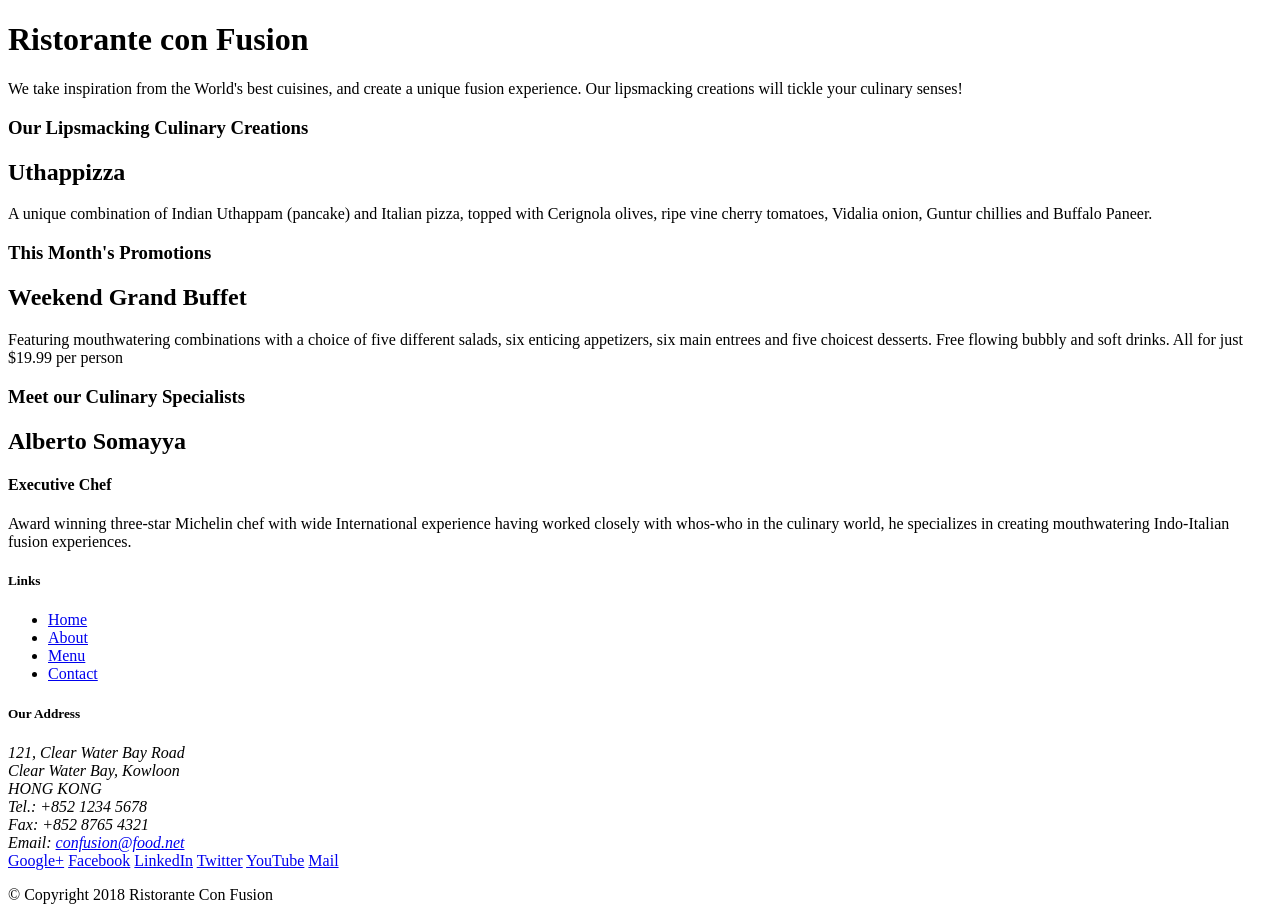
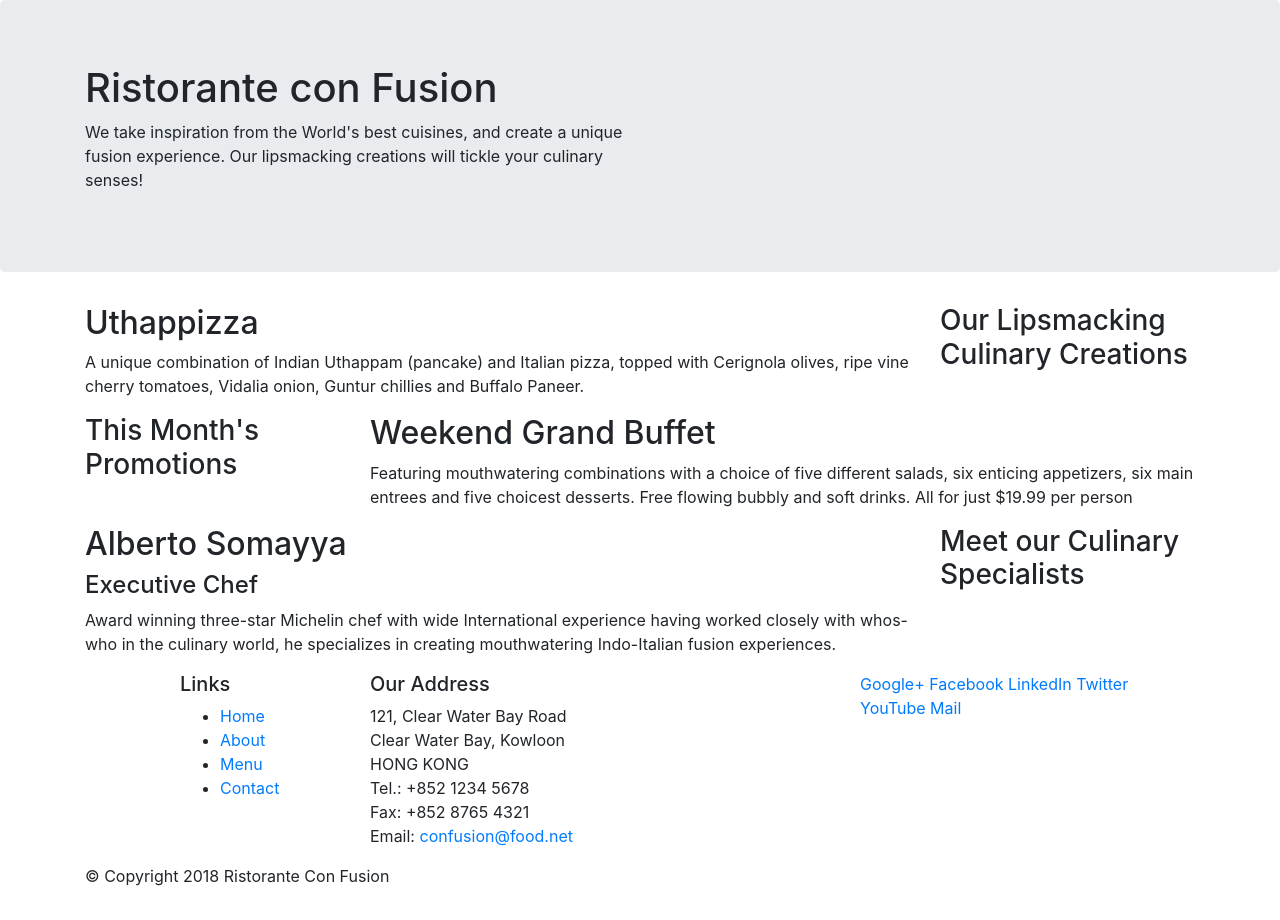
Before and after one commit to anjisvs/ConFusion, a website: page index.html in a window 1280 px wide. Drawn offline with nearby package versions, Linux system fonts and the light colour scheme.

Commit message:
Bootstrap Grid Part 1

```diff
--- a/index.html
+++ b/index.html
@@ -3,50 +3,57 @@
 
 <head>
     <title>Ristorante Con Fusion</title>
+    <!-- Required meta tags always come first -->
+    <meta charset="utf-8">
+    <meta name="viewport" content="width=device-width, initial-scale=1, shrink-to-fit=no">
+    <meta http-equiv="x-ua-compatible" content="ie=edge">
+
+    <!-- Bootstrap CSS -->
+    <link rel="stylesheet" href="node_modules/bootstrap/dist/css/bootstrap.min.css">
 </head>
 
 <body>
 
-    <header>
-        <div>
-            <div>
-                <div>
+    <header class="jumbotron">
+        <div class="container">
+            <div class="row">
+                <div class="col-12 col-sm-6">
                     <h1>Ristorante con Fusion</h1>
                     <p>We take inspiration from the World's best cuisines, and create a unique fusion experience. Our lipsmacking creations will tickle your culinary senses!</p>
                 </div>
-                <div>
+                <div class="col-12 col-sm">
                 </div>
             </div>
         </div>
     </header>
 
-    <div>
-        <div>
-            <div>
+    <div class="container">
+        <div class="row">
+            <div class="col-12 col-sm-4 order-sm-last col-md-3">
                 <h3>Our Lipsmacking Culinary Creations</h3>
             </div>
-            <div>
+            <div class="col col-sm order-sm-first col-md">
                 <h2>Uthappizza</h2>
                 <p>A unique combination of Indian Uthappam (pancake) and Italian pizza, topped with Cerignola olives, ripe vine cherry tomatoes, Vidalia onion, Guntur chillies and Buffalo Paneer.</p>
             </div>
         </div>
 
 
-        <div>
-            <div>
+        <div class="row">
+            <div class="col-12 col-sm-4 col-md-3">
                 <h3>This Month's Promotions</h3>
             </div>
-            <div>
+            <div class="col col-sm col-md">
                 <h2>Weekend Grand Buffet</h2>
                 <p>Featuring mouthwatering combinations with a choice of five different salads, six enticing appetizers, six main entrees and five choicest desserts. Free flowing bubbly and soft drinks. All for just $19.99 per person </p>
             </div>
         </div>
 
-        <div>
-            <div>
+        <div class="row">
+            <div class="col-12 col-sm-4 order-sm-last col-md-3">
                 <h3>Meet our Culinary Specialists</h3>
             </div>
-            <div>
+            <div class="col col-sm order-sm-first col-md">
                 <h2>Alberto Somayya</h2>
                 <h4>Executive Chef</h4>
                 <p>Award winning three-star Michelin chef with wide International experience having worked closely with whos-who in the culinary world, he specializes in creating mouthwatering Indo-Italian fusion experiences. </p>
@@ -55,9 +62,9 @@
     </div>
 
     <footer>
-        <div>
-            <div>
-                <div>
+        <div class="container">
+            <div class="row">
+                <div class="col-4 offset-1 col-sm-2">
                     <h5>Links</h5>
                     <ul>
                         <li><a href="#">Home</a></li>
@@ -66,7 +73,7 @@
                         <li><a href="#">Contact</a></li>
                     </ul>
                 </div>
-                <div>
+                <div class="col-7 col-sm-5">
                     <h5>Our Address</h5>
                     <address>
 		              121, Clear Water Bay Road<br>
@@ -77,8 +84,8 @@
 		              Email: <a href="mailto:confusion@food.net">confusion@food.net</a>
 		           </address>
                 </div>
-                <div>
-                    <div>
+                <div class="col-12 col-sm-4">
+                    <div class="col-auto">
                         <a href="http://google.com/+">Google+</a>
                         <a href="http://www.facebook.com/profile.php?id=">Facebook</a>
                         <a href="http://www.linkedin.com/in/">LinkedIn</a>
@@ -95,7 +102,10 @@
            </div>
         </div>
     </footer>
-
+<!-- jQuery first, then Popper.js, then Bootstrap JS. -->
+<script src="node_modules/jquery/dist/jquery.slim.min.js"></script>
+<script src="node_modules/popper.js/dist/umd/popper.min.js"></script>
+<script src="node_modules/bootstrap/dist/js/bootstrap.min.js"></script>
 </body>
 
 </html>
--- a/package.json
+++ b/package.json
@@ -12,5 +12,9 @@
   "license": "ISC",
   "devDependencies": {
     "lite-server": "^2.3.0"
+  },
+  "dependencies": {
+    "bootstrap": "^4.0.0",
+    "jquery": "^3.3.1"
   }
 }
```
Also changed, not shown: 1 other file.
